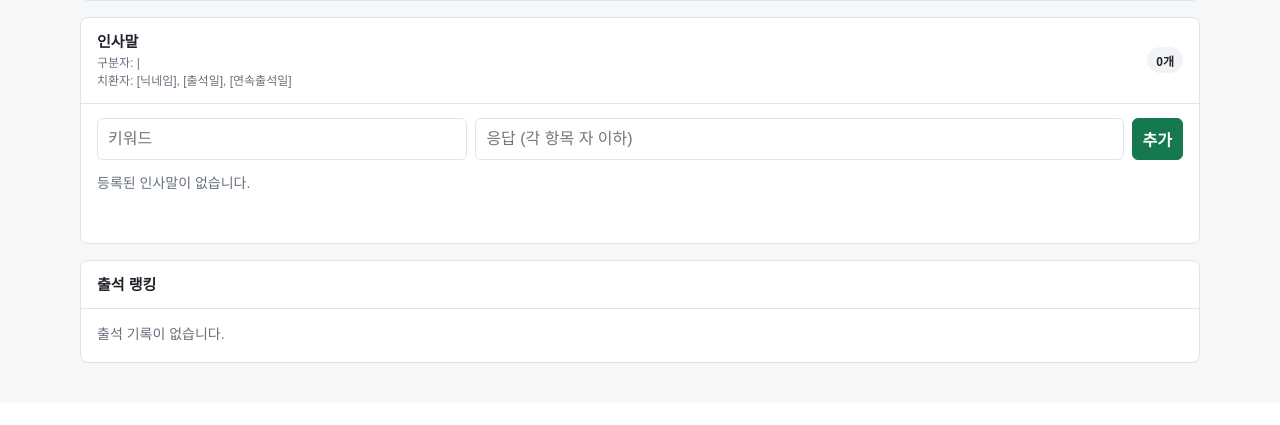
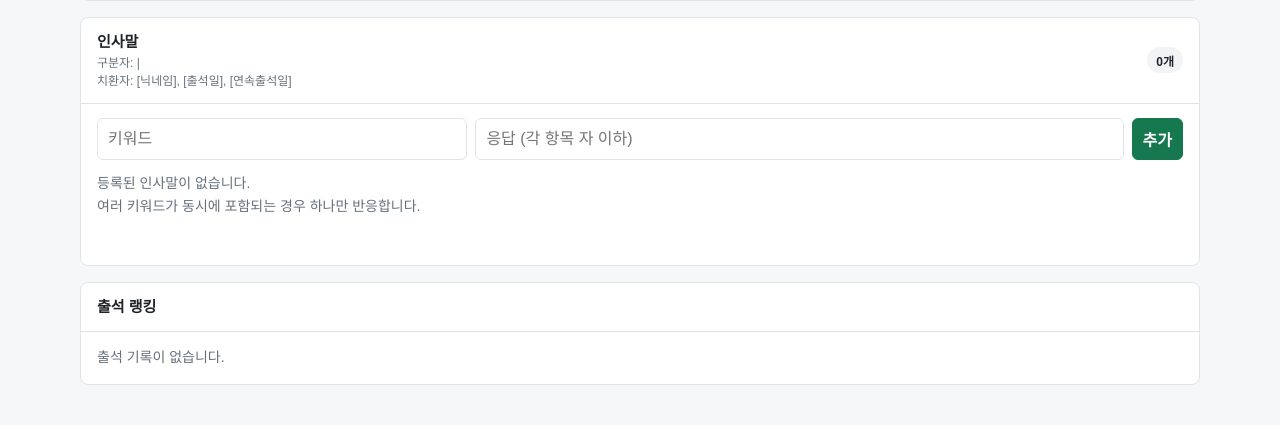
Before and after one commit to icelemonade0star/milkyway-bot, a FastAPI app: template app/templates/dashboard.html in a window 1280 px wide. Shown: the part 768-1193 px from the top of the page. Before the commit the page ends 1131 px from the top, so only its background shows below. Run offline with FastAPI, Linux system fonts and the light colour scheme; the template is opened without the code that fills it, so the values that code supplies are empty; parts of the project's set-up code (start-up, migrations or seed data) failed here and were passed over.

Commit message:
인사말 힌트 추가

```diff
--- a/app/templates/dashboard.html
+++ b/app/templates/dashboard.html
@@ -559,6 +559,7 @@
                     {% else %}
                     <p class="empty">등록된 인사말이 없습니다.</p>
                     {% endif %}
+                    <p class="hint">여러 키워드가 동시에 포함되는 경우 하나만 반응합니다.</p>
                     <p class="status" data-status="greetings"></p>
                 </div>
             </article>
```
